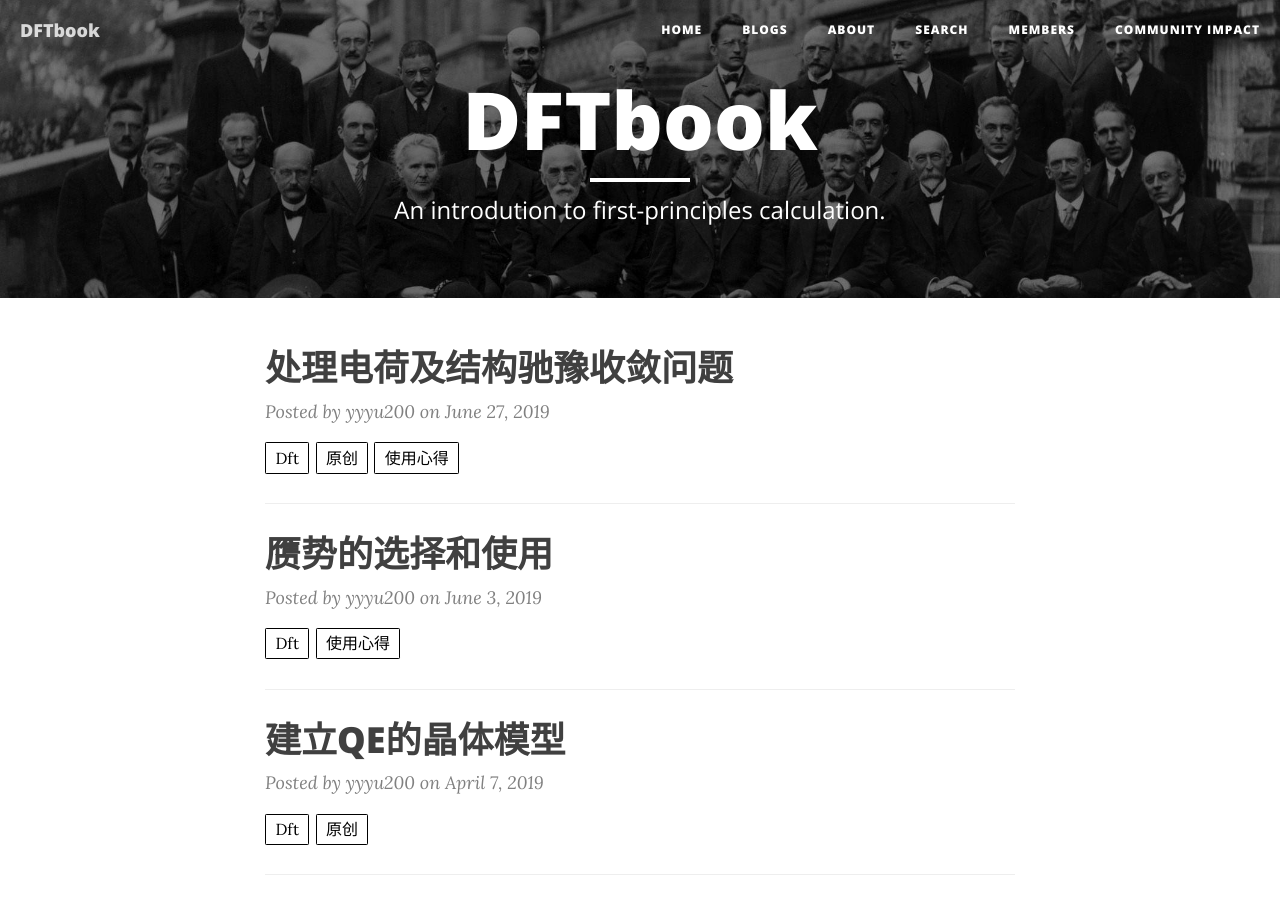
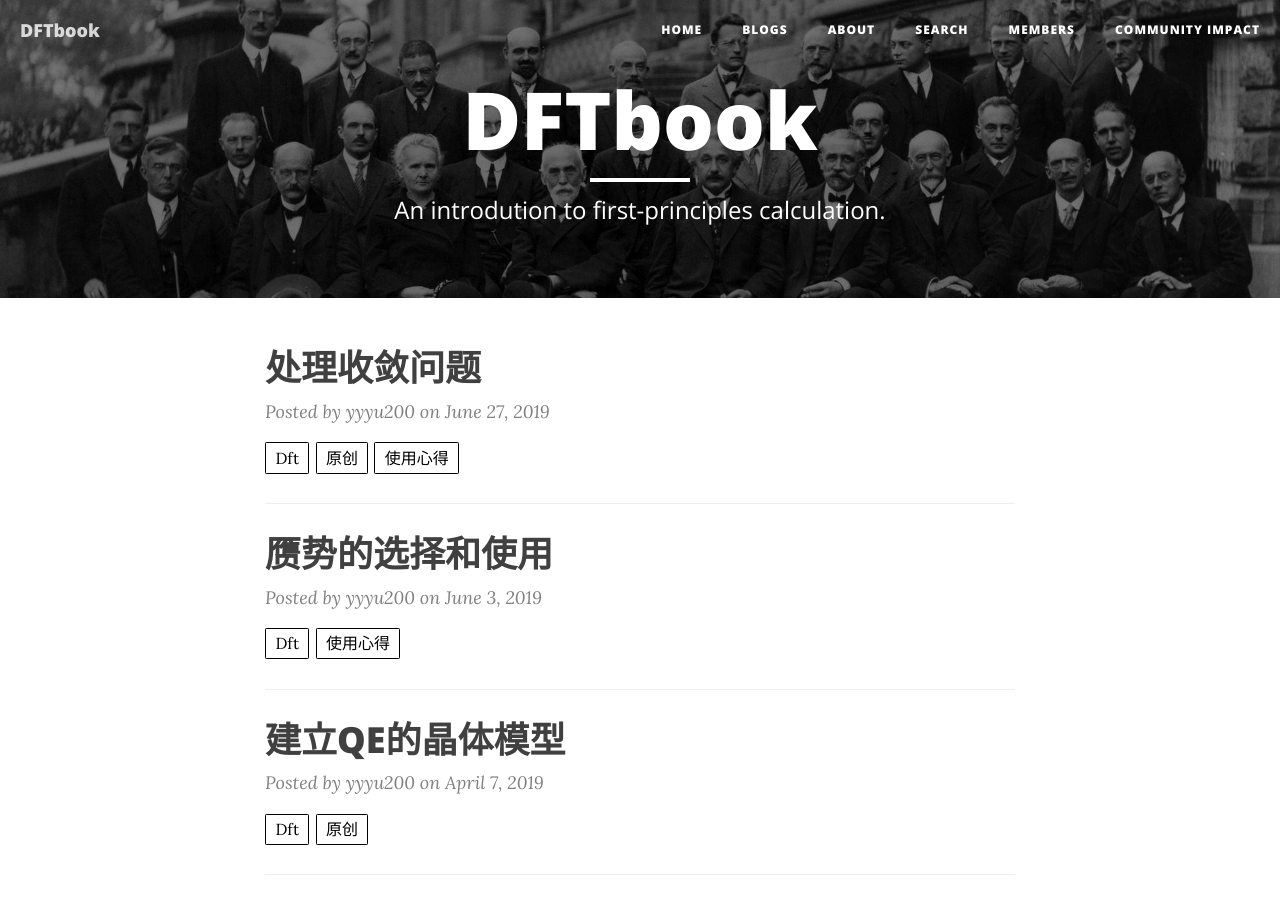
Before and after one commit to yyyu200/DFTbook, a Jekyll site: the page built from index.html, in a window 1280 px wide and 900 px high. Built offline with Jekyll 4.4.1, drawn with Linux system fonts in a browser that asks for light colours; nearby versions of some CDN libraries; the list of posts is cut into pages by our own code; comment, search, counter and statistics services are not loaded.

Commit message:
modify at20190627-09:03:52-aliyun

````diff
--- a/_posts/2019-06-27-converge.md
+++ b/_posts/2019-06-27-converge.md
@@ -3,7 +3,7 @@ slideinit: "<section markdown=\"1\" data-background=\"../../../../../img/slideba
 vertical: "</section><section markdown=\"1\">"
 horizontal: "</section></section><section markdown=\"1\" data-background=\"../../../../../img/slidebackground.png\"><section markdown=\"1\">"
 layout: post
-title: 处理电荷及结构驰豫收敛问题
+title: 处理收敛问题
 author: yyyu200
 tags: DFT 原创 使用心得
 subtitle: ""
@@ -76,7 +78,7 @@ degauss=1.0d-9,
 
 建议一：
 
-使用默认的```ion_dynamics='bfgs', cell_dynamics='bfgs'```，对于超胞只优化ion，即calculation='relax'。
+使用默认的```ion_dynamics='bfgs', cell_dynamics='bfgs'```，对于超胞只优化ion，即```calculation='relax'```。
 
 建议二：
 
````
Also changed, not shown: other parts of _posts/2019-06-27-converge.md (+2 -0 lines).
